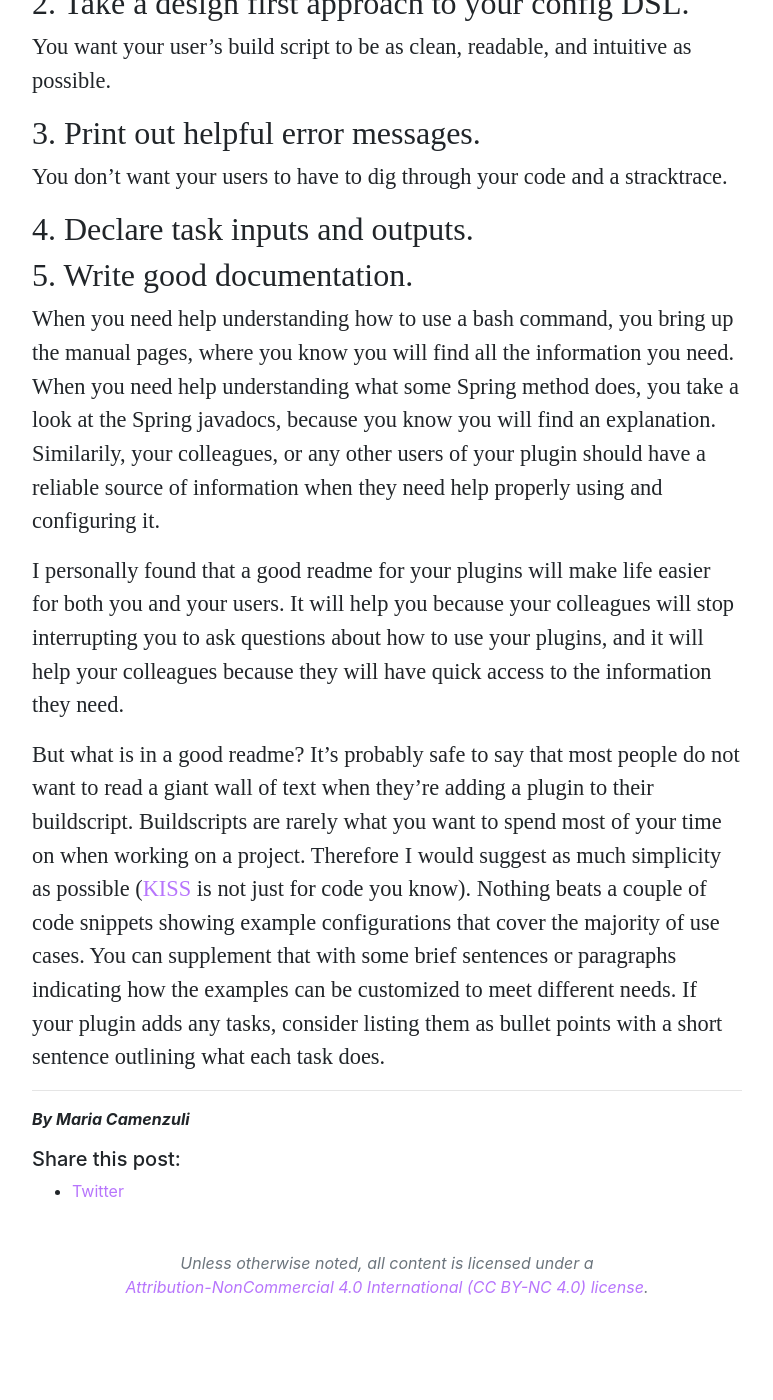
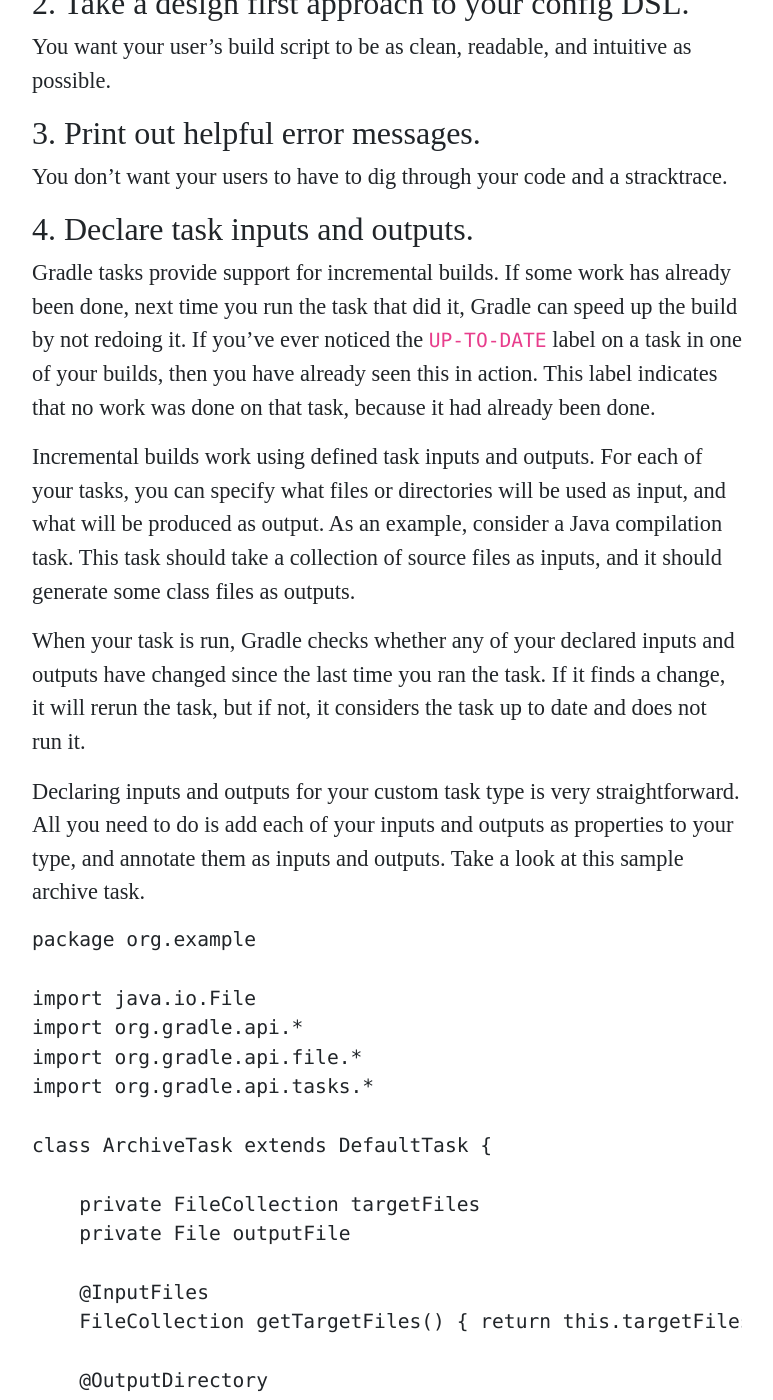
Before and after one commit to purpledevcat/purpledevcat.github.io, a Jekyll site: the page built from _posts/2018-2-15-5-things-you-can-do-to-make-your-gradle-plugin-better.md, in a window 1280 px wide and 1400 px high, scrolled down 1034 px. Shown: the whole window, without its empty margins (253-1026 px from the left). Built offline with Jekyll 4.4.1, drawn with Linux system fonts in a browser that asks for light colours; nearby versions of some CDN libraries; comment, search, counter and statistics services are not loaded; before the commit the page ends 2381 px from its top, so only the background shows below that; some of the changed text lies outside the part shown.

Commit message:
Add info about task input and output

````diff
--- a/_posts/2018-2-15-5-things-you-can-do-to-make-your-gradle-plugin-better.md
+++ b/_posts/2018-2-15-5-things-you-can-do-to-make-your-gradle-plugin-better.md
@@ -16,6 +16,44 @@ You want your user's build script to be as clean, readable, and intuitive as pos
 You don't want your users to have to dig through your code and a stracktrace.
 
 ## 4. Declare task inputs and outputs.
+Gradle tasks provide support for incremental builds. If some work has already been done, next time you run the task that did it, Gradle can speed up the build by not redoing it. If you've ever noticed the `UP-TO-DATE` label on a task in one of your builds, then you have already seen this in action. This label indicates that no work was done on that task, because it had already been done.
+
+Incremental builds work using defined task inputs and outputs. For each of your tasks, you can specify what files or directories will be used as input, and what will be produced as output. As an example, consider a Java compilation task. This task should take a collection of source files as inputs, and it should generate some class files as outputs.
+
+When your task is run, Gradle checks whether any of your declared inputs and outputs have changed since the last time you ran the task. If it finds a change, it will rerun the task, but if not, it considers the task up to date and does not run it.
+
+Declaring inputs and outputs for your custom task type is very straightforward. All you need to do is add each of your inputs and outputs as properties to your type, and annotate them as inputs and outputs. Take a look at this sample archive task.
+
+```
+package org.example
+
+import java.io.File
+import org.gradle.api.*
+import org.gradle.api.file.*
+import org.gradle.api.tasks.*
+
+class ArchiveTask extends DefaultTask {
+
+    private FileCollection targetFiles
+    private File outputFile
+
+    @InputFiles
+    FileCollection getTargetFiles() { return this.targetFiles }
+
+    @OutputDirectory
+    File getOutputFile() { return this.outputFile }
+
+    // add setter methods for the above
+
+    @TaskAction
+    void archiveFiles() {
+        // ... do work
+    }
+
+}
+```
+
+You can read more about Gradle incremental builds, and how you can declare inputs and outputs in the [Gradle documentation](https://docs.gradle.org/current/userguide/more_about_tasks.html#sec:up_to_date_checks).
 
 ## 5. Write good documentation.
 When you need help understanding how to use a bash command, you bring up the manual pages, where you know you will find all the information you need. When you need help understanding what some Spring method does, you take a look at the Spring javadocs, because you know you will find an explanation. Similarily, your colleagues, or any other users of your plugin should have a reliable source of information when they need help properly using and configuring it.
````
